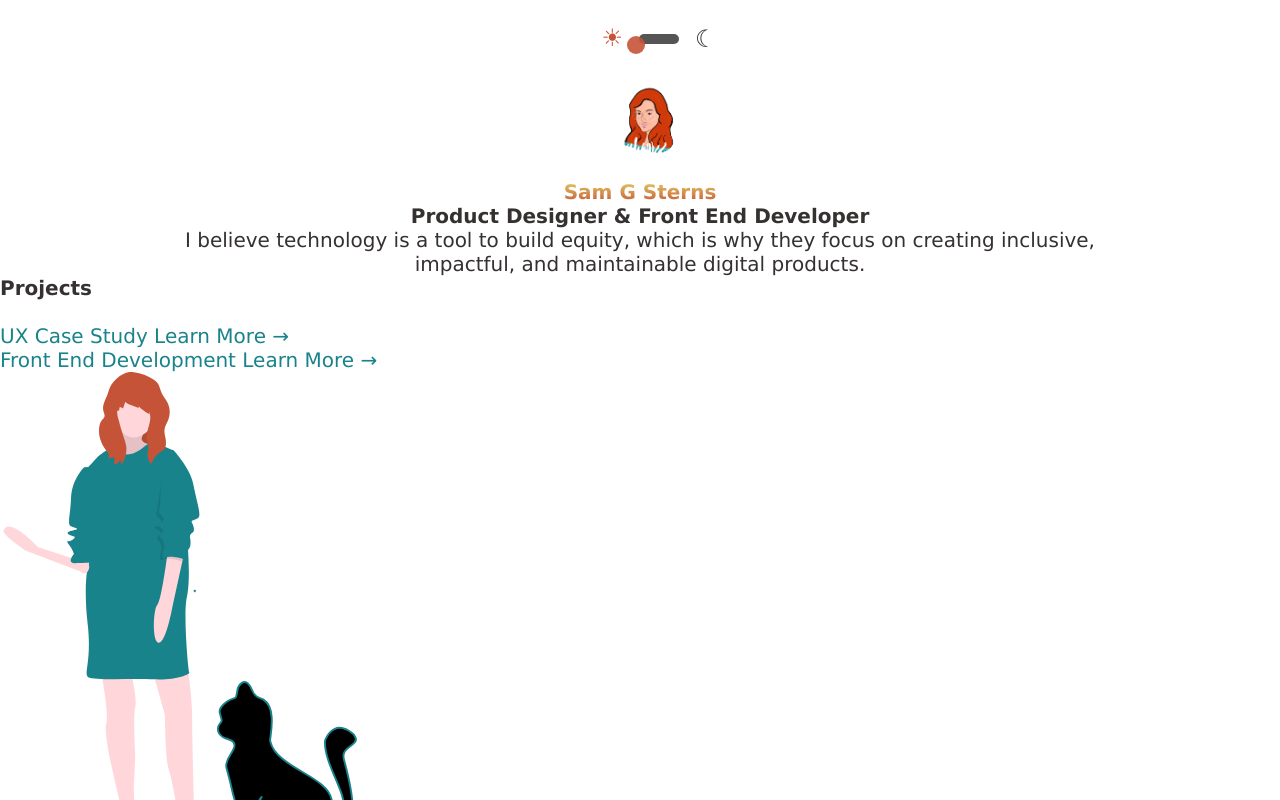
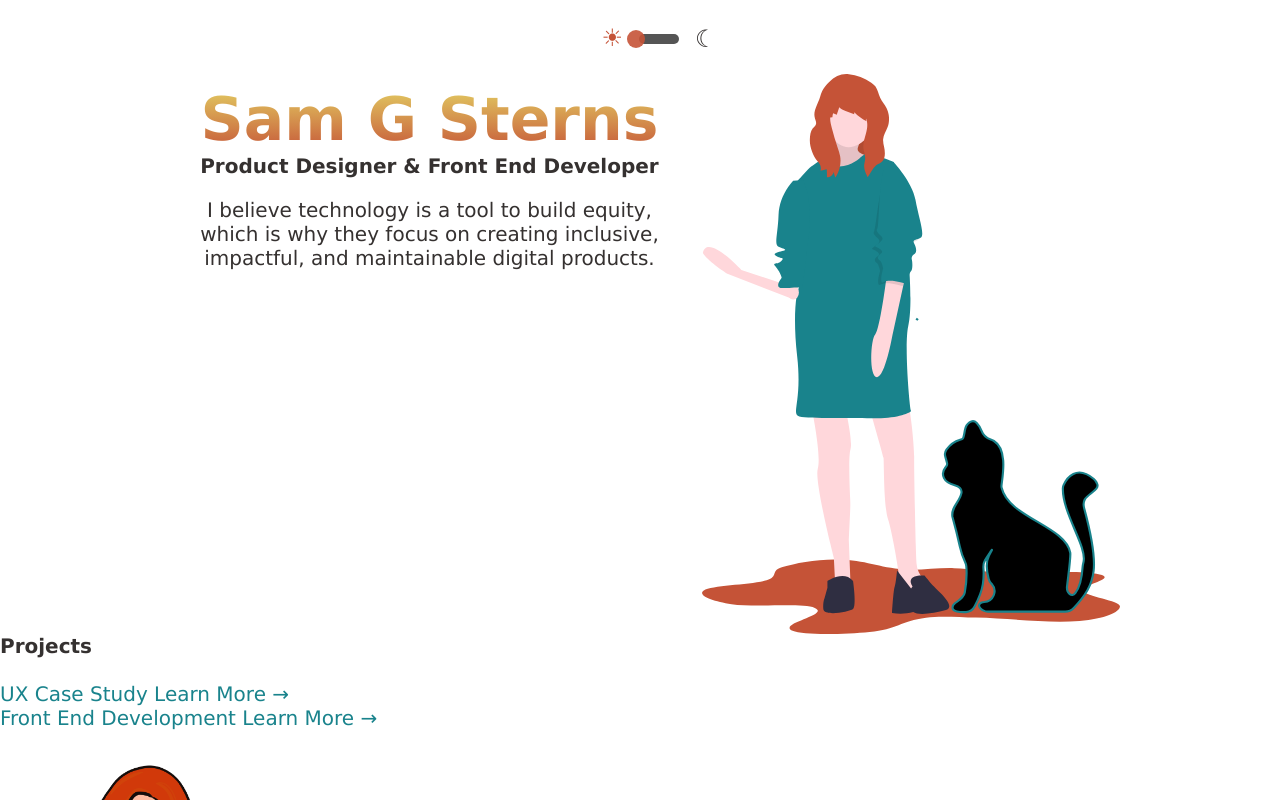
Before and after one commit to samSterns/my-new-portfolio, a React (Create React App) app: page / in a window 1280 px wide. Shown: the top 800 px of the page. Built offline with nearby package versions, Linux system fonts and the light colour scheme.

Commit message:
fixed btn and landing grid

```diff
--- a/src/App.js
+++ b/src/App.js
@@ -50,9 +50,10 @@ function App() {
       <div className="App" className={darkMode ? "dark-mode" : "light-mode"}>
 
         <nav>
+
           <div className="toggle-container">
           <span style={{ color: darkMode ? "#353130" : "#C55337" }}>☀︎</span>
-          <span className="toggle" alt ="CLick here to change to dark mode">
+          <span className="toggle" alt ="CLick here to toggle dark mode">
               <input
               checked={darkMode}
               onChange={() => setDarkMode(prevMode => !prevMode)}
@@ -64,6 +65,11 @@ function App() {
           </span>
           <span style={{ color: darkMode ? "#19838C" : "#353130" }}>☾</span>
           </div>
+          {/* <ul>
+            <li>Projects</li>
+            <li>About Me</li>
+          </ul> */}
+
         </nav>
 
         <LandingPage/>
--- a/src/App.scss
+++ b/src/App.scss
@@ -58,11 +58,7 @@ nav {
   padding: 20px;
 }
 
-main {
-  max-width: $content-width;
-  font-size: 1.2rem;
-  text-align: center;
-}
+
 
 h1 {
   margin: 0;
@@ -78,7 +74,7 @@ button {
 }
 
 button:hover {
-  background-color: $secondary-color;
+  background-image: linear-gradient(to right, $secondary-color ,$accent-color);
   cursor: pointer;
 }
 
@@ -86,7 +82,7 @@ button:hover {
   position: relative;
   padding: 0 4px;
   display: flex;
-  align-items: flex-end;
+  align-items: center;
 }
 
 input[type="checkbox"].checkbox {
--- a/src/Components/EmailForm/EmailForm.js
+++ b/src/Components/EmailForm/EmailForm.js
@@ -1,5 +1,6 @@
 import React from 'react';
-import Pic from '../EmailForm/SamZuriPaint.svg'
+
+import Pic from '../LandingPage/selfPortrait.png';
 import './EmailForm.scss';
 
 export default function EmailForm() {
@@ -7,7 +8,7 @@ export default function EmailForm() {
 
   <section className="email-form-section">
         <div className="img-wrapper">
-            <img style={{height: "500px"}} src={Pic} alt="minimalist vector illustration of a cat"/>
+            <img style={{height: "250px"}} src={Pic} alt="minimalist vector illustration of a cat"/>
         </div>
         <div>
         <h1>Let's Stay in Touch</h1>
--- a/src/Components/LandingPage/LandingPage.js
+++ b/src/Components/LandingPage/LandingPage.js
@@ -1,5 +1,5 @@
 import React, { Component } from 'react';
-import Pic from '../LandingPage/selfPortrait.png';
+import Pic from '../EmailForm/SamZuriPaint.svg'
 import './LandingPage.scss'
 
 export default class LandingPage extends Component {
@@ -8,10 +8,12 @@ export default class LandingPage extends Component {
 
     return (
       <main>
-        <img style={{height: "100px"}} src={Pic} alt="self-portrait illustration"/>
-        <h1 className="title-name">Sam G Sterns</h1>
-        <h2>Product Designer & Front End Developer</h2>
-        <p>I believe technology is a tool to build equity, which is why they focus on creating inclusive, impactful, and maintainable digital products.</p>
+        <div className="title-wrapper">
+          <h1 className="title-name">Sam G Sterns</h1>
+          <h2>Product Designer & Front End Developer</h2>
+          <p>I believe technology is a tool to build equity, which is why they focus on creating inclusive, impactful, and maintainable digital products.</p>
+        </div>
+        <img style={{height: "70vh"}} src={Pic} alt="self-portrait illustration"/>
       </main>
 
     );
--- a/src/Components/LandingPage/LandingPage.scss
+++ b/src/Components/LandingPage/LandingPage.scss
@@ -1,9 +1,25 @@
 @import "../../variables";
 @import "../../mixin";
 
-.title-name {
+main {
+    display: flex;
+    max-width: $content-width;
+    font-size: 1.2rem;
 
-    background: -webkit-linear-gradient($accent-color, $theme-color);
-    -webkit-background-clip: text;
-    -webkit-text-fill-color: transparent;
 }
+
+.title-wrapper {
+    text-align: center;
+    align-items: center;
+    padding-top: .5em;
+
+    .title-name {
+        font-size: 3em;
+        background: -webkit-linear-gradient($accent-color, $theme-color);
+        -webkit-background-clip: text;
+        -webkit-text-fill-color: transparent;
+    }
+    p {
+        padding: 1em;
+    }
+}
```
Also changed, not shown: 1 other file (tests, documents, lock files or other folders).
